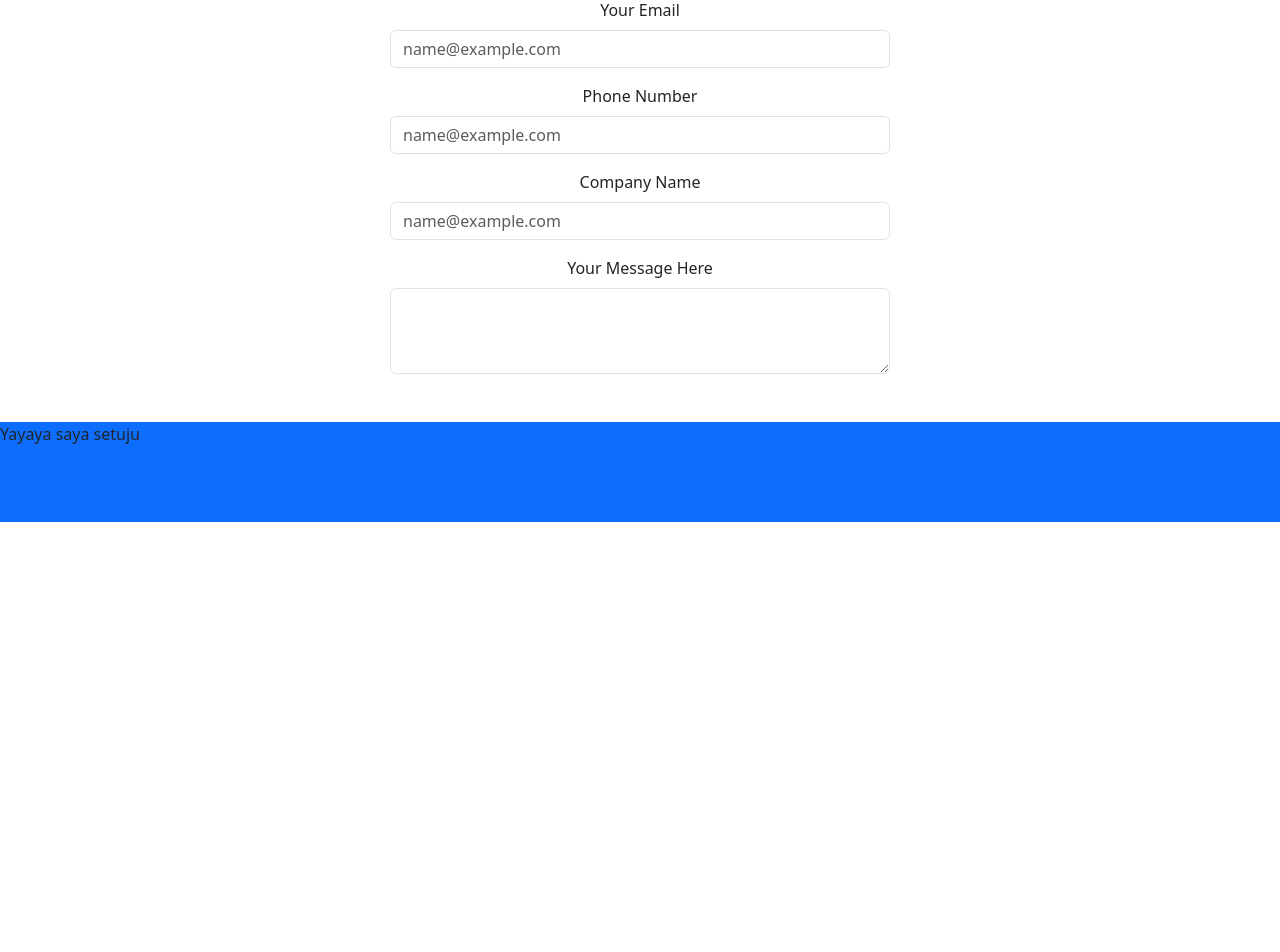
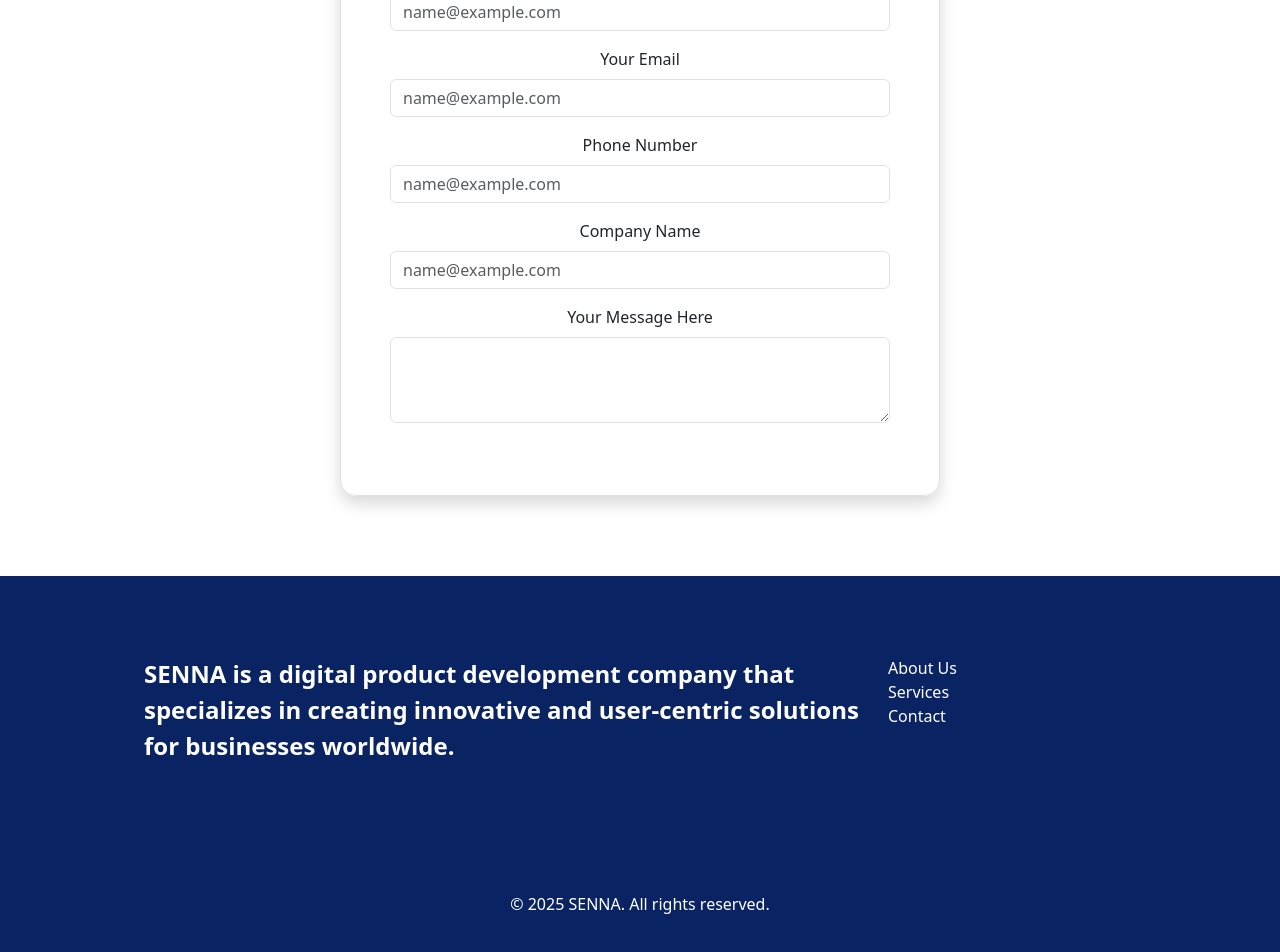
Before and after one commit to Ridho024/SENNA-Company, a React (Vite) app: page / in a window 1280 px wide. Shown: the part 1299-2251 px from the top of the page. Before the commit the page ends 1821 px from the top, so only its background shows below. Built offline with nearby package versions, Linux system fonts and the light colour scheme.

Commit message:
feat: update contact us section and add update footer #1.

```diff
--- a/src/components/Footer/Footer.jsx
+++ b/src/components/Footer/Footer.jsx
@@ -1,9 +1,39 @@
-import React from 'react'
+import React from "react";
 
 const Footer = () => {
   return (
-    <div className="bg-primary" style={{ width: "100%", height: "100px" }}>Yayaya saya setuju</div>
-  )
-}
+    <div style={{ width: "100%", height: "400px", backgroundColor: "#0a2463", color: "white" }}>
+      <div style={{ width: "100%" }}>
+        <div className="row row-cols-2" style={{ width: "100%", padding: "5rem 9rem" }}>
+          <div className="col-9">
+            <p style={{ fontSize: "1.5rem", fontWeight: "bold" }}>SENNA is a digital product development company that specializes in creating innovative and user-centric solutions for businesses worldwide.</p>
+          </div>
+          <div className="col-3">
+            <ul style={{ listStyleType: "none", padding: 0 }}>
+              <li>
+                <a href="#about" style={{ color: "white", textDecoration: "none" }}>
+                  About Us
+                </a>
+              </li>
+              <li>
+                <a href="#services" style={{ color: "white", textDecoration: "none" }}>
+                  Services
+                </a>
+              </li>
+              <li>
+                <a href="#contact" style={{ color: "white", textDecoration: "none" }}>
+                  Contact
+                </a>
+              </li>
+            </ul>
+          </div>
+        </div>
+      </div>
+      <div style={{ textAlign: "center", marginTop: "2rem" }}>
+        <p>&copy; {new Date().getFullYear()} SENNA. All rights reserved.</p>
+      </div>
+    </div>
+  );
+};
 
-export default Footer
+export default Footer;
--- a/src/pages/Home.jsx
+++ b/src/pages/Home.jsx
@@ -6,7 +6,7 @@ import ContactUsSection from "../section/Home/ContactUsSection";
 
 const Home = () => {
   return (
-    <div className="w-100">
+    <div style={{ width: "100%" }}>
       <HeroSection />
       <TechStack />
       <ServiceSection />
--- a/src/section/Home/ContactUsSection.jsx
+++ b/src/section/Home/ContactUsSection.jsx
@@ -3,8 +3,8 @@ import React from "react";
 const ContactUsSection = () => {
   return (
     <>
-      <section style={{ width: "100%" }} className="my-2" id="contact">
-        <div className="text-center">
+      <section style={{ width: "100%", display: "flex", justifyContent: "center", margin: "2rem 0 5rem 0" }} id="contact">
+        <div className="text-center border p-4 rounded-4 shadow" style={{ width: "600px"}}>
           <h2 className="mb-4 fw-bold" style={{ color: "#0a2463" }}>
             Contact Us
           </h2>
```
